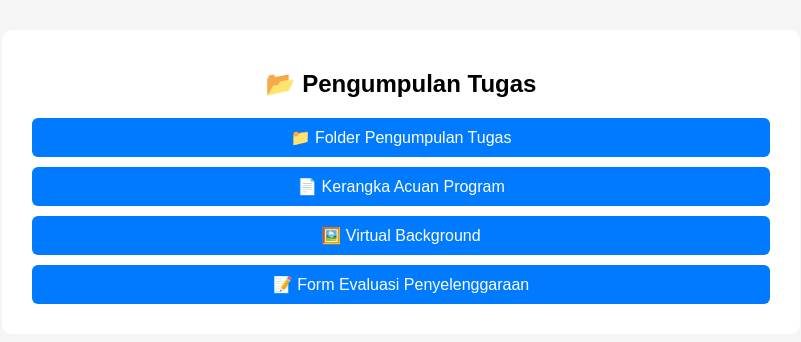
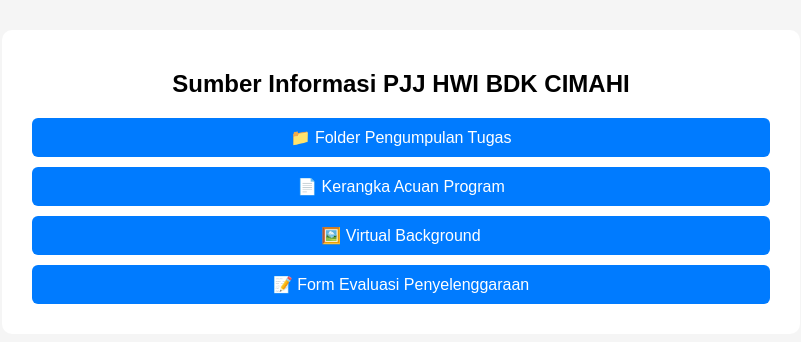
Before and after one commit to penycimahi/PJJHWI26, a plain HTML site: page index.html in a window 1280 px wide. Shown: the whole page, without its empty margins (239-1040 px from the left). Drawn offline with Linux system fonts and the light colour scheme.

Commit message:
Update index.html

```diff
--- a/index.html
+++ b/index.html
@@ -32,7 +32,7 @@
 <body>
 
 <div class="box">
-    <h2>📂 Pengumpulan Tugas</h2>
+    <h2>Sumber Informasi PJJ HWI BDK CIMAHI</h2>
 
     <a href="https://kemenkeu-my.sharepoint.com/:f:/g/personal/fitroh_hastanto_kemenkeu_go_id/IgBZT4fzmPuUR6uJsx-VbPJBAUKt5GDErRCXkYDDHaRxF4s?e=zj3Et7" target="_blank">
         📁 Folder Pengumpulan Tugas
```
